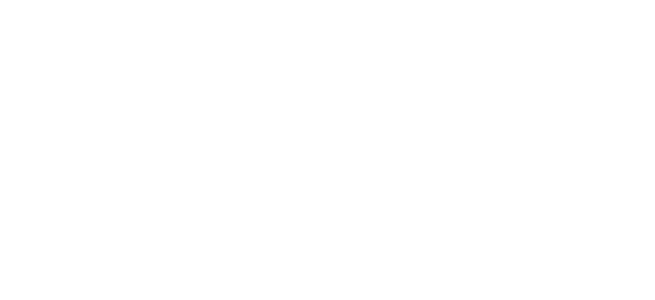
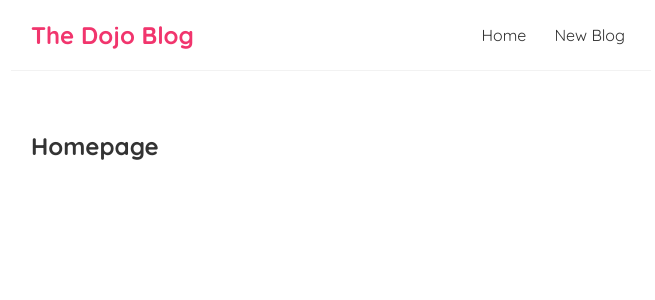
Before and after one commit to M-Hmadi/react-dojo, a React (Create React App) app: page / in a window 1280 px wide. Shown: the top 300 px of the page, without its empty margins (309-964 px from the left). Built offline with nearby package versions, Linux system fonts and the light colour scheme.

Commit message:
Added home and navbar components

```diff
--- a/src/App.css
+++ /dev/null
@@ -1,38 +0,0 @@
-.App {
-  text-align: center;
-}
-
-.App-logo {
-  height: 40vmin;
-  pointer-events: none;
-}
-
-@media (prefers-reduced-motion: no-preference) {
-  .App-logo {
-    animation: App-logo-spin infinite 20s linear;
-  }
-}
-
-.App-header {
-  background-color: #282c34;
-  min-height: 100vh;
-  display: flex;
-  flex-direction: column;
-  align-items: center;
-  justify-content: center;
-  font-size: calc(10px + 2vmin);
-  color: white;
-}
-
-.App-link {
-  color: #61dafb;
-}
-
-@keyframes App-logo-spin {
-  from {
-    transform: rotate(0deg);
-  }
-  to {
-    transform: rotate(360deg);
-  }
-}
--- a/src/App.js
+++ b/src/App.js
@@ -1,9 +1,13 @@
-import './App.css';
+import Home from "./Home";
+import Navbar from "./Navbar";
 
 function App() {
   return (
     <div className="App">
-
+      <Navbar />
+      <div className="content">
+        <Home />
+      </div>
     </div>
   );
 }
--- /dev/null
+++ b/src/Home.js
@@ -0,0 +1,9 @@
+const Home = () => {
+  return (
+    <div className="home">
+      <h2>Homepage</h2>
+    </div>
+  );
+};
+
+export default Home;
--- /dev/null
+++ b/src/Navbar.js
@@ -0,0 +1,13 @@
+const Navbar = () => {
+  return (
+    <nav className="navbar">
+      <h1>The Dojo Blog</h1>
+      <div className="links">
+        <a href="/">Home</a>
+        <a href="/create">New Blog</a>
+      </div>
+    </nav>
+  );
+};
+
+export default Navbar;
--- a/src/index.css
+++ b/src/index.css
@@ -1,13 +1,35 @@
-body {
+@import url('https://fonts.googleapis.com/css2?family=Quicksand:wght@300;400;500;600;700&display=swap');
+
+/* base styles */
+* {
   margin: 0;
-  font-family: -apple-system, BlinkMacSystemFont, 'Segoe UI', 'Roboto', 'Oxygen',
-    'Ubuntu', 'Cantarell', 'Fira Sans', 'Droid Sans', 'Helvetica Neue',
-    sans-serif;
-  -webkit-font-smoothing: antialiased;
-  -moz-osx-font-smoothing: grayscale;
+  font-family: "Quicksand";
+  color: #333;
 }
-
-code {
-  font-family: source-code-pro, Menlo, Monaco, Consolas, 'Courier New',
-    monospace;
+.navbar {
+  padding: 20px;
+  display: flex;
+  align-items: center;
+  max-width: 600px;
+  margin: 0 auto;
+  border-bottom: 1px solid #f2f2f2;
 }
+.navbar h1 {
+  color: #f1356d;
+}
+.navbar .links {
+  margin-left: auto;
+}
+.navbar a {
+  margin-left: 16px;
+  text-decoration: none;
+  padding: 6px;
+}
+.navbar a:hover {
+  color: #f1356d;
+}
+.content {
+  max-width: 600px;
+  margin: 40px auto;
+  padding: 20px;
+}
```
